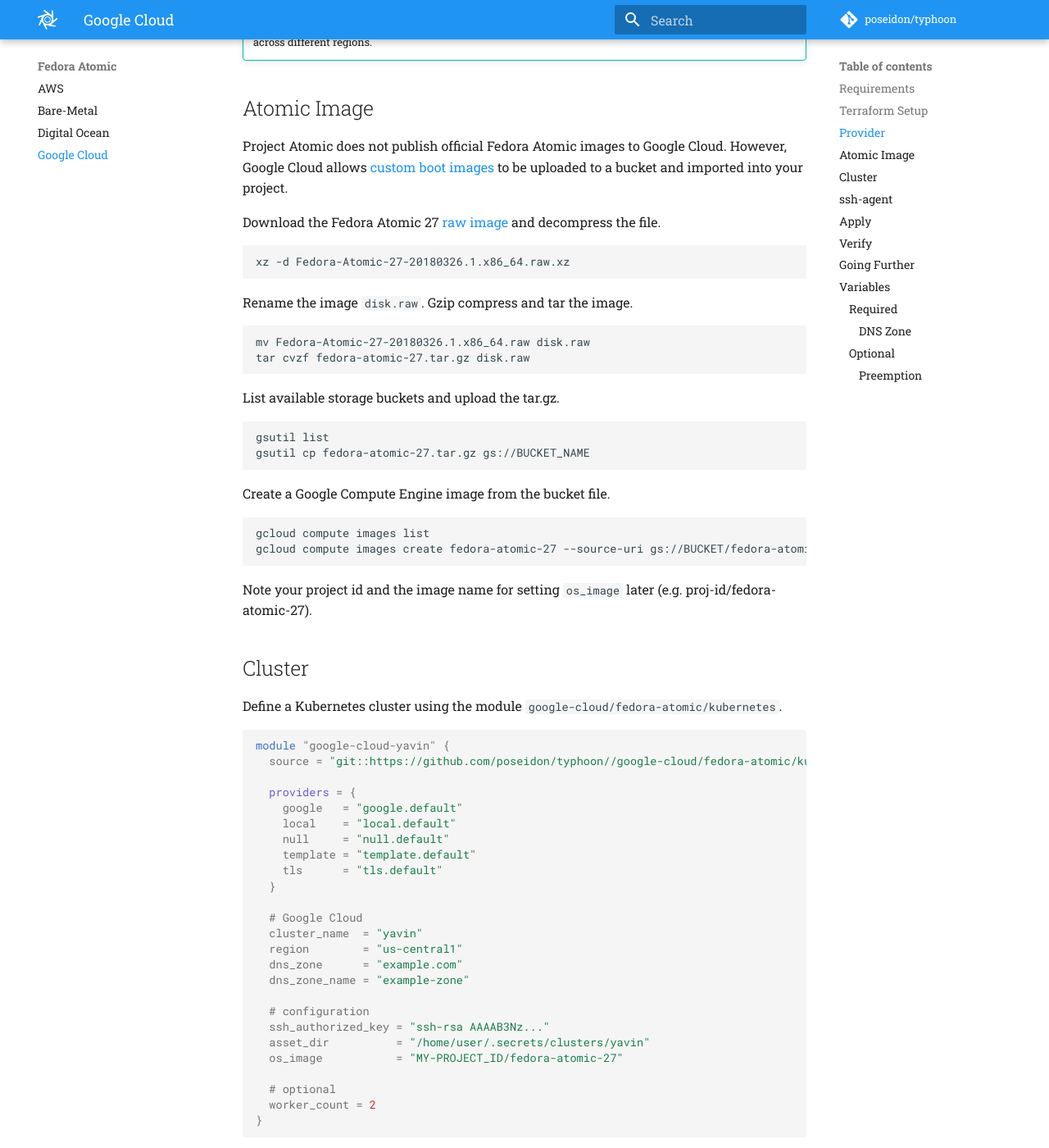
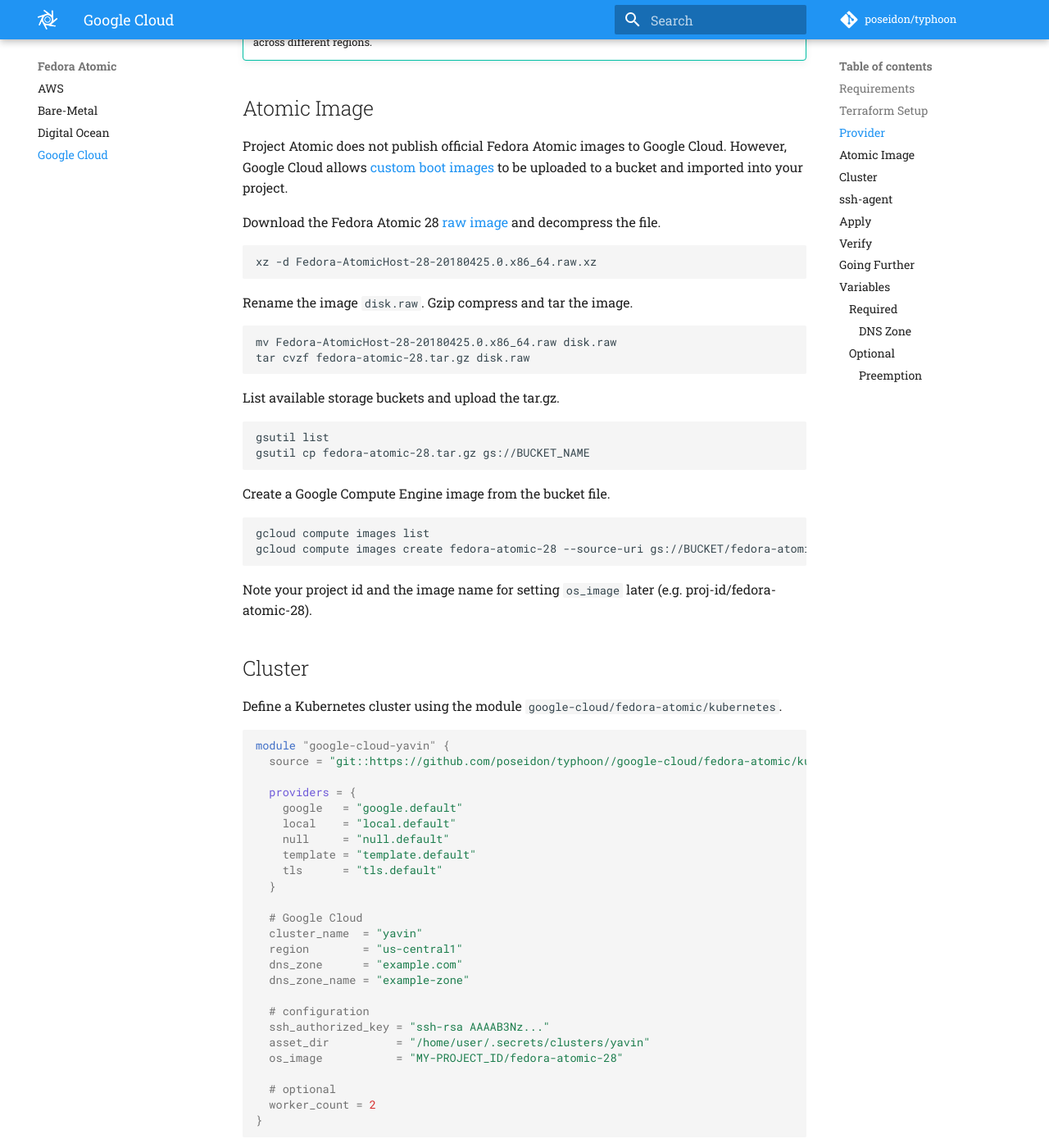
Before and after one commit to poseidon/typhoon, an MkDocs documentation site: the page built from docs/atomic/google-cloud.md, in a window 1280 px wide and 1400 px high, scrolled down 2193 px. Shown: the whole window at 82% size. Built offline with MkDocs 1.6.1 and Material for MkDocs 9.7.7, drawn with Linux system fonts in a browser that asks for light colours; comment, search, counter and statistics services are not loaded; old or Windows-style settings are respelled for this version of MkDocs; some of the changed text lies outside the part shown.

Commit message:
Update Fedora Atomic from 27 to 28
* Fedora Atomic 2018-04-25 release

````diff
--- a/docs/atomic/google-cloud.md
+++ b/docs/atomic/google-cloud.md
@@ -83,35 +83,34 @@
 
 Project Atomic does not publish official Fedora Atomic images to Google Cloud. However, Google Cloud allows [custom boot images](https://cloud.google.com/compute/docs/images/import-existing-image) to be uploaded to a bucket and imported into your project.
 
-Download the Fedora Atomic 27 [raw image](https://getfedora.org/en/atomic/download/) and decompress the file.
+Download the Fedora Atomic 28 [raw image](https://getfedora.org/en/atomic/download/) and decompress the file.
 
 ```
-xz -d Fedora-Atomic-27-20180326.1.x86_64.raw.xz
+xz -d Fedora-AtomicHost-28-20180425.0.x86_64.raw.xz
 ```
 
 Rename the image `disk.raw`. Gzip compress and tar the image.
 
 ```
-mv Fedora-Atomic-27-20180326.1.x86_64.raw disk.raw
-tar cvzf fedora-atomic-27.tar.gz disk.raw
+mv Fedora-AtomicHost-28-20180425.0.x86_64.raw disk.raw
+tar cvzf fedora-atomic-28.tar.gz disk.raw
 ```
 
 List available storage buckets and upload the tar.gz.
 
 ```
 gsutil list
-gsutil cp fedora-atomic-27.tar.gz gs://BUCKET_NAME
+gsutil cp fedora-atomic-28.tar.gz gs://BUCKET_NAME
 ```
 
 Create a Google Compute Engine image from the bucket file.
 
 ```
 gcloud compute images list
-gcloud compute images create fedora-atomic-27 --source-uri gs://BUCKET/fedora-atomic-27.tar.gz
+gcloud compute images create fedora-atomic-28 --source-uri gs://BUCKET/fedora-atomic-28.tar.gz
 ```
 
-Note your project id and the image name for setting `os_image` later (e.g. proj-id/fedora-atomic-27).
-
+Note your project id and the image name for setting `os_image` later (e.g. proj-id/fedora-atomic-28).
 
 ## Cluster
 
@@ -138,7 +137,7 @@
   # configuration
   ssh_authorized_key = "ssh-rsa AAAAB3Nz..."
   asset_dir          = "/home/user/.secrets/clusters/yavin"
-  os_image           = "MY-PROJECT_ID/fedora-atomic-27"
+  os_image           = "MY-PROJECT_ID/fedora-atomic-28"
 
   # optional
   worker_count = 2
@@ -236,7 +235,7 @@
 | region | Google Cloud region | "us-central1" |
 | dns_zone | Google Cloud DNS zone | "google-cloud.example.com" |
 | dns_zone_name | Google Cloud DNS zone name | "example-zone" |
-| os_image | Custom uploaded Fedora Atomic 27 image | "PROJECT-ID/fedora-atomic-27" |
+| os_image | Custom uploaded Fedora Atomic image | "PROJECT-ID/fedora-atomic-28" |
 | ssh_authorized_key | SSH public key for user 'fedora' | "ssh-rsa AAAAB3NZ..." |
 | asset_dir | Path to a directory where generated assets should be placed (contains secrets) | "/home/user/.secrets/clusters/yavin" |
 
````
Also changed, not shown: docs/atomic/bare-metal.md (+10 -9 lines), 5 other files.
